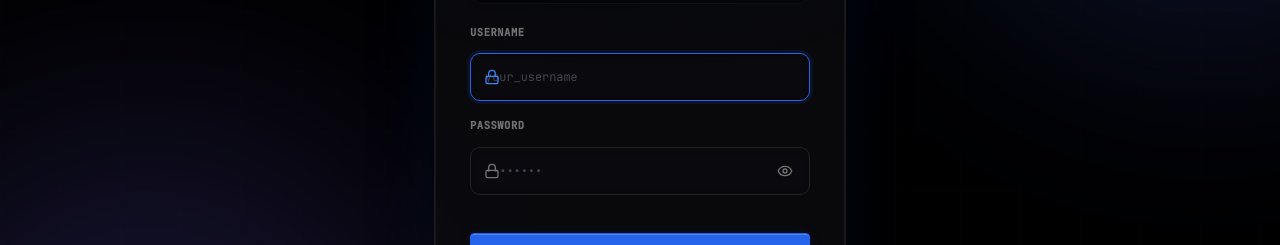
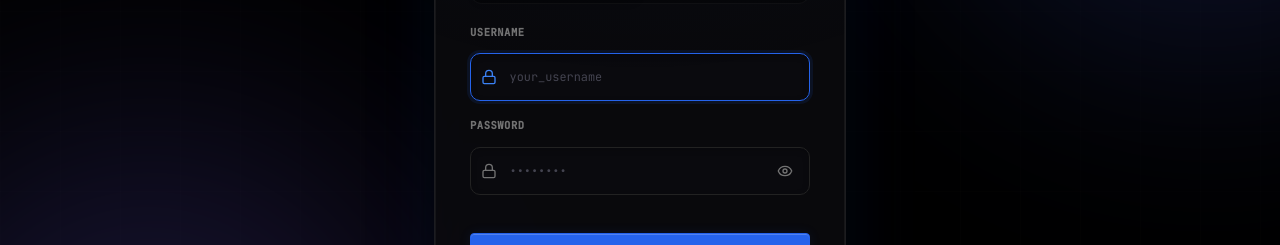
Before and after one commit to isyuricunha/yuagentroom, a React (Vite) app in the folder apps/web/: page /login in a window 1280 px wide. Shown: the part 349-594 px from the top of the page. Built offline with nearby package versions, Linux system fonts and the light colour scheme; no server answers.

Commit message:
fix(web): improve login page reliability and accessibility

```diff
--- a/apps/web/src/index.css
+++ b/apps/web/src/index.css
@@ -1518,7 +1518,9 @@ code, pre {
 
 .input-icon-left {
   position: absolute;
-  left: 1rem;
+  left: 0.75rem;
+  top: 50%;
+  transform: translateY(-50%);
   color: var(--text-muted);
   z-index: 2;
   pointer-events: none;
@@ -1526,7 +1528,9 @@ code, pre {
 
 .input-icon-right {
   position: absolute;
-  right: 3.5rem;
+  right: 3rem;
+  top: 50%;
+  transform: translateY(-50%);
   z-index: 2;
   pointer-events: none;
 }
@@ -1698,6 +1702,25 @@ code, pre {
   position: relative;
   display: flex;
   align-items: center;
+}
+
+/* Input with left icon needs padding-left to avoid text overlap */
+.input-wrapper .input-icon-left + .input,
+.input-wrapper:has(.input-icon-left) .input {
+  padding-left: 2.75rem;
+}
+
+/* Input with right icon needs padding-right to avoid text overlap */
+.input-wrapper .input-icon-right + .input,
+.input-wrapper:has(.input-icon-right) .input {
+  padding-right: 2.75rem;
+}
+
+/* Input with both icons and password toggle */
+.input-wrapper:has(.input-icon-left):has(.password-toggle-btn) .input,
+.input-wrapper:has(.input-icon-left):has(.input-icon-right) .input {
+  padding-left: 2.75rem;
+  padding-right: 2.75rem;
 }
 
 .input-wrapper-focus .input,
--- a/apps/web/src/pages/LoginPage.tsx
+++ b/apps/web/src/pages/LoginPage.tsx
@@ -11,13 +11,29 @@ interface AuthStatus {
 }
 
 async function getAuthStatus(): Promise<AuthStatus> {
+  const controller = new AbortController();
+  const timeoutId = setTimeout(() => controller.abort(), 5000);
+
   try {
-    const res = await fetch('/api/auth/status');
+    const res = await fetch('/api/auth/status', {
+      signal: controller.signal,
+      headers: {
+        'Accept': 'application/json',
+      },
+    });
+    clearTimeout(timeoutId);
+
     if (res.ok) {
       return res.json() as Promise<AuthStatus>;
     }
-  } catch {
-    // Ignore errors - default to user mode
+  } catch (error) {
+    clearTimeout(timeoutId);
+    // Log the error for debugging but don't show to user
+    if (error instanceof Error && error.name === 'AbortError') {
+      console.warn('Auth status check timed out, using default mode');
+    } else {
+      console.warn('Auth status check failed, using default mode:', error);
+    }
   }
   return { hasUsers: true, legacyMode: false };
 }
@@ -37,9 +53,15 @@ export function LoginPage() {
   const firstInputRef = useRef<HTMLInputElement>(null);
 
   useEffect(() => {
-    getAuthStatus().then((status: AuthStatus) => {
-      setLegacyMode(status.legacyMode);
-    });
+    // Add a small delay to allow the API server to be ready
+    // This prevents ECONNREFUSED errors during development startup
+    const timerId = setTimeout(() => {
+      getAuthStatus().then((status: AuthStatus) => {
+        setLegacyMode(status.legacyMode);
+      });
+    }, 1000);
+
+    return () => clearTimeout(timerId);
   }, []);
 
   useEffect(() => {
```
